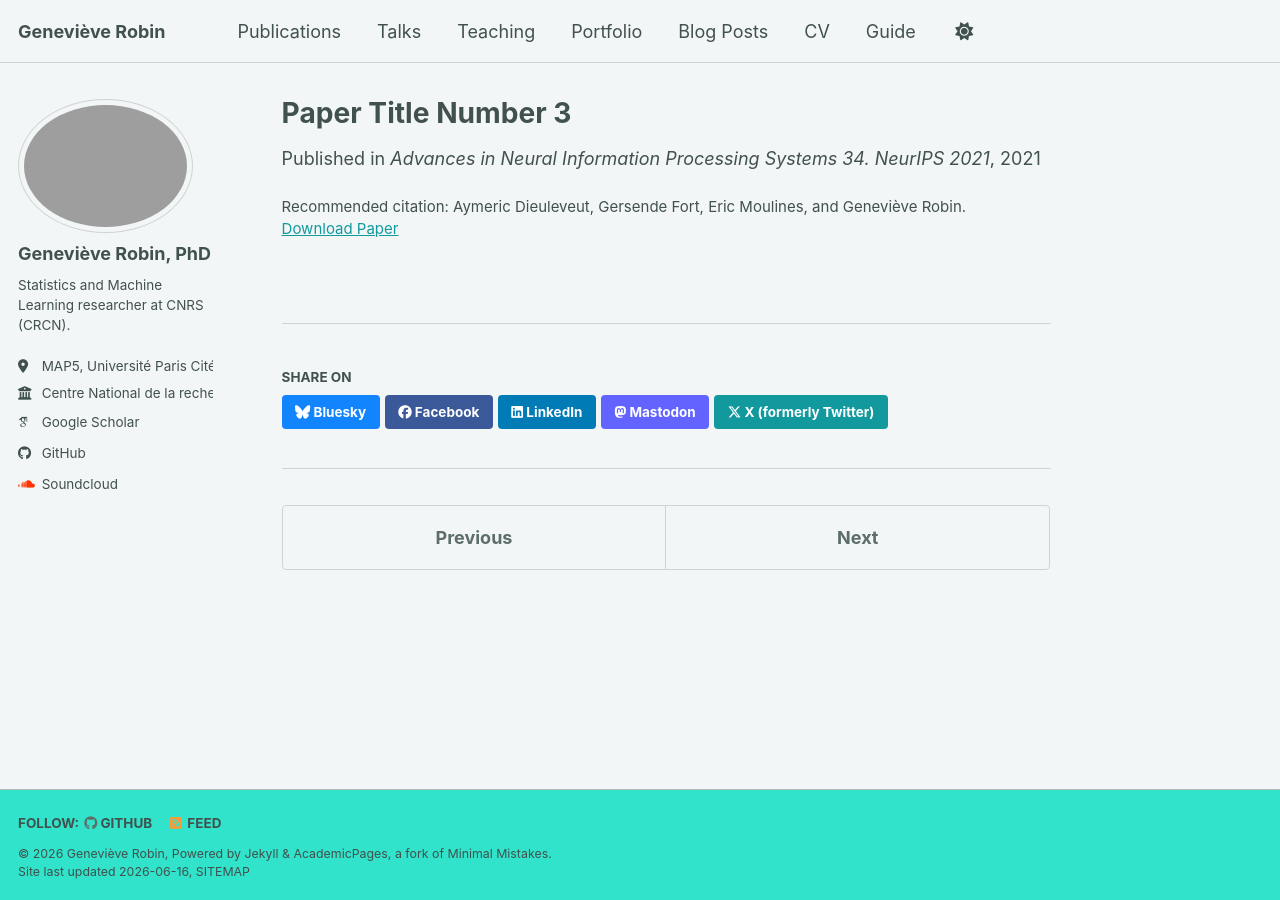
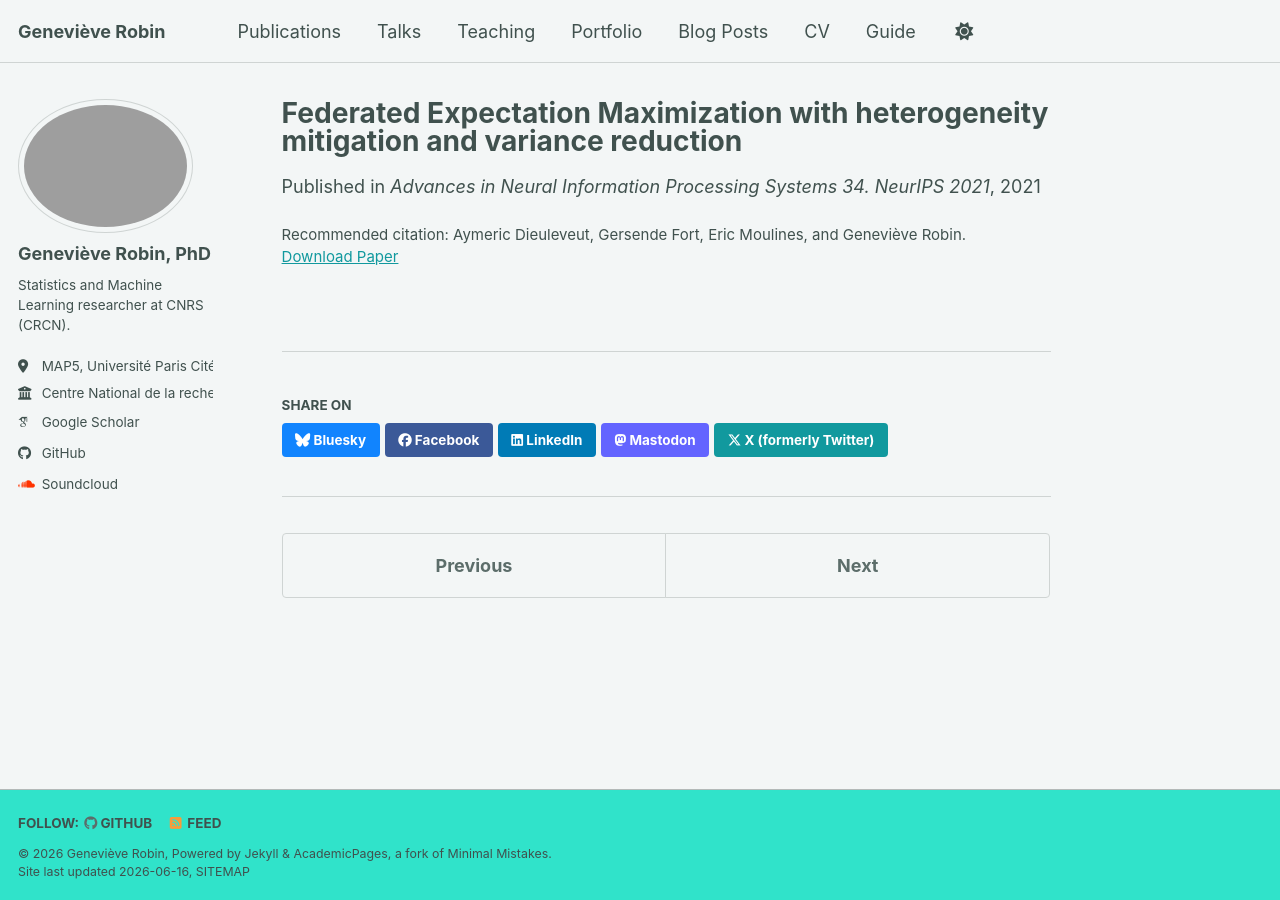
Before and after one commit to genevievelrobin/genevievelrobin.github.io, a Jekyll site: the page built from _publications/dieuleveut_2021_fedEM.md, in a window 1280 px wide. Built offline with Jekyll 4.4.1, drawn with Linux system fonts in a browser that asks for light colours; some web fonts are replaced; a script bundle is joined from its source files by our own code; library files that are not in the unit come from our copies.

Commit message:
Update title of dieuleveut_2021_fedEM publication

```diff
--- a/_publications/dieuleveut_2021_fedEM.md
+++ b/_publications/dieuleveut_2021_fedEM.md
@@ -1,5 +1,6 @@
 ---
-title: "Paper Title Number 3"
+title: "Federated Expectation Maximization with
+heterogeneity mitigation and variance reduction"
 collection: publications
 category: conferences
 permalink: /publication/dieuleveut_2021_fedEM
```
